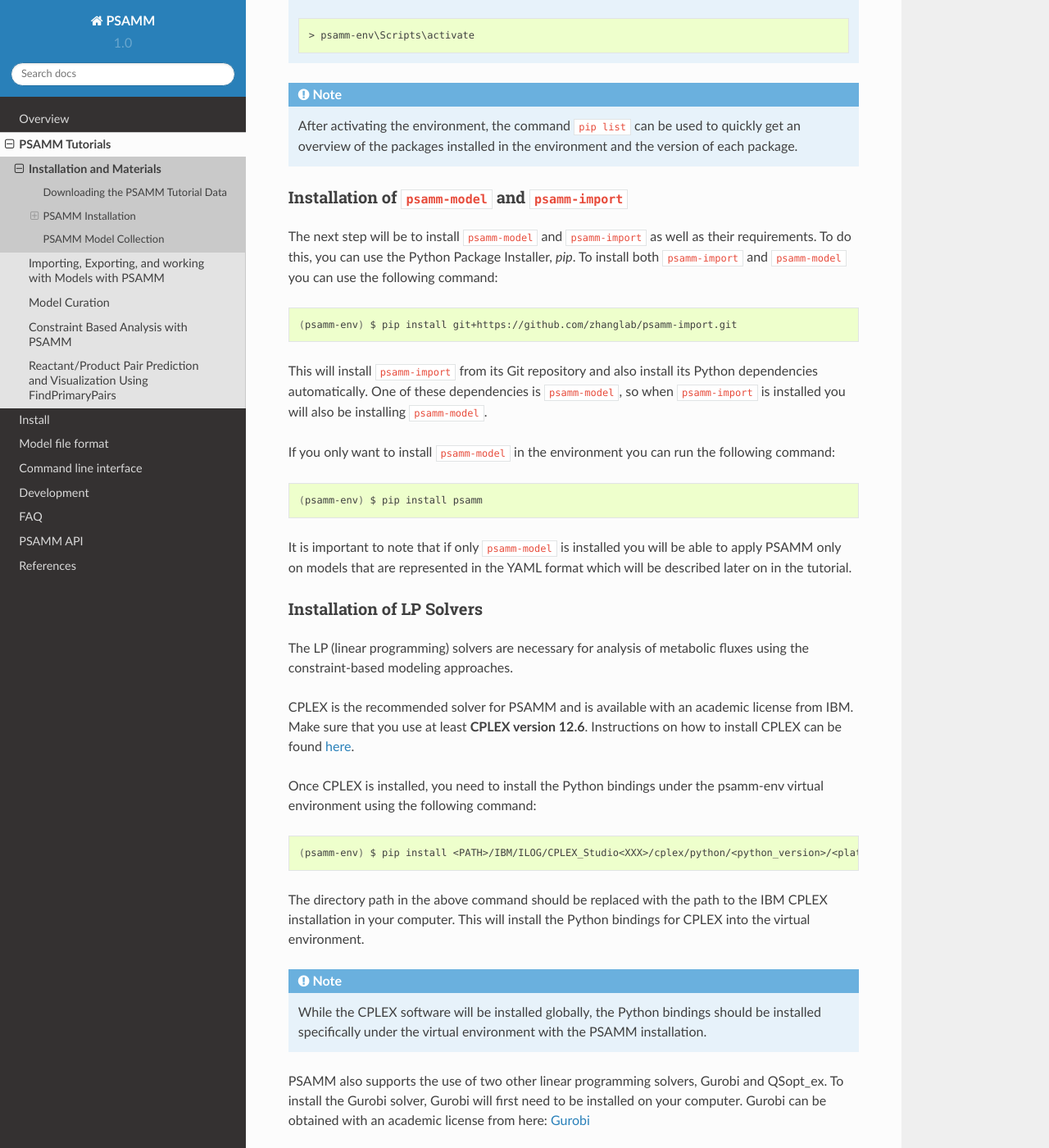
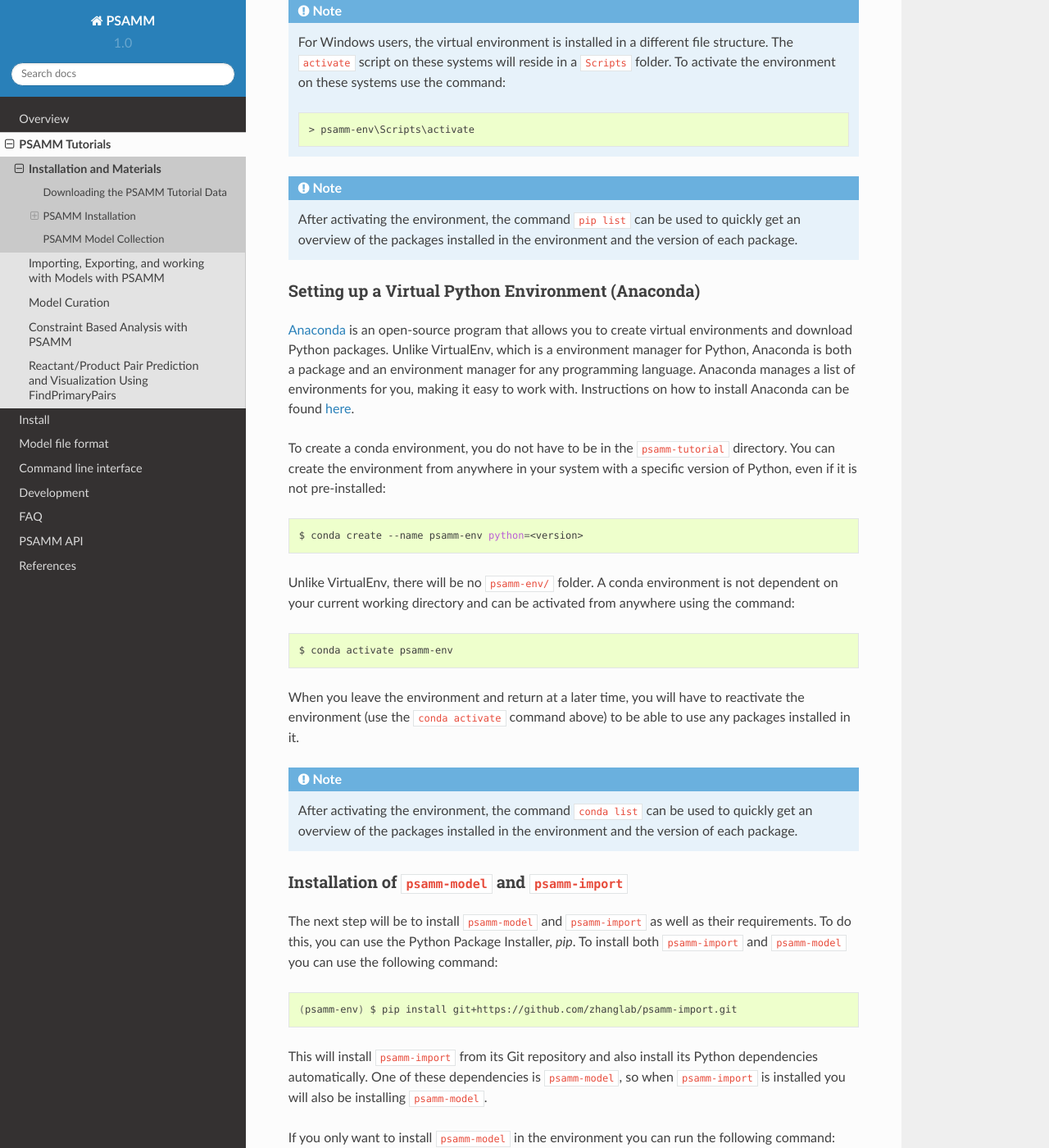
Before and after one commit to zhanglab/psamm, a Sphinx documentation site: the page built from docs/tutorial/psamm-install.rst, in a window 1280 px wide and 1400 px high, scrolled down 2142 px. Shown: the whole window at 82% size. Built offline with Sphinx 7.4.7 and the Read the Docs theme 2.0.0, drawn with Linux system fonts in a browser that asks for light colours; some of the changed text lies outside the part shown.

Commit message:
Updated py3 venv, gurobi installation

```diff
--- a/docs/tutorial/psamm-install.rst
+++ b/docs/tutorial/psamm-install.rst
@@ -51,8 +51,8 @@
 programming problems; ``psamm-import``, which supports the import of models
 from SBML, JSON, and Excel formats.
 
-Setting up a Virtual Python Environment
-~~~~~~~~~~~~~~~~~~~~~~~~~~~~~~~~~~~~~~~
+Setting up a Virtual Python Environment (Virtualenv)
+~~~~~~~~~~~~~~~~~~~~~~~~~~~~~~~~~~~~~~~~~~~~~~~~~~~~
 
 It is recommended that the PSAMM software and dependencies should be
 installed under a virtual Python environment. This can be done by using
@@ -73,11 +73,17 @@
 In this command, ``<PATH>`` should be substituted by the directory path to
 where you created the ``psamm-tutorial``. This will change your current
 directory to the ``psamm-tutorial`` directory. Then, you can create a virtual
-environment in the ``psamm-tutorial`` directory:
+environment for Python 2 in the ``psamm-tutorial`` directory:
 
 .. code-block:: shell
 
     $ virtualenv psamm-env
+
+For Python 3, use the following command instead:
+
+.. code-block:: shell
+
+    $ python3 -m venv psamm-env
 
 That will set up the virtual environment in a folder called ``psamm-env/``.
 The next step is to activate the virtual environment so that the Python that is
@@ -116,6 +122,45 @@
     After activating the environment, the command ``pip list`` can be used to
     quickly get an overview of the packages installed in the environment and
     the version of each package.
+
+Setting up a Virtual Python Environment (Anaconda)
+~~~~~~~~~~~~~~~~~~~~~~~~~~~~~~~~~~~~~~~~~~~~~~~~~~
+
+Anaconda_ is an open-source program that allows you to create virtual
+environments and download Python packages. Unlike VirtualEnv, which is a
+environment manager for Python, Anaconda is both a package and an environment
+manager for any programming language. Anaconda manages a list of environments
+for you, making it easy to work with. Instructions on how to install Anaconda
+can be found `here <https://docs.anaconda.com/anaconda/install/>`_.
+
+.. _Anaconda: https://www.anaconda.com
+
+To create a conda environment, you do not have to be in the ``psamm-tutorial``
+directory. You can create the environment from anywhere in your system with a
+specific version of Python, even if it is not pre-installed:
+
+.. code-block:: shell
+
+    $ conda create --name psamm-env python=<version>
+
+Unlike VirtualEnv, there will be no ``psamm-env/`` folder. A conda environment
+is not dependent on your current working directory and can be activated from
+anywhere using the command:
+
+.. code-block:: shell
+
+    $ conda activate psamm-env
+
+When you leave the environment and return at a later time, you will
+have to reactivate the environment (use the ``conda activate`` command
+above) to be able to use any packages installed in it.
+
+.. note::
+
+    After activating the environment, the command ``conda list`` can be used to
+    quickly get an overview of the packages installed in the environment and
+    the version of each package.
+
 
 Installation of ``psamm-model`` and ``psamm-import``
 ~~~~~~~~~~~~~~~~~~~~~~~~~~~~~~~~~~~~~~~~~~~~~~~~~~~~
@@ -187,11 +232,13 @@
 
 .. code-block:: shell
 
-    (psamm-env) $ pip install /Library/gurobi604/mac64/
+    (psamm-env) $ cd /Library/gurobi604/mac64/
+    (psamm-env) $ python setup.py install
 
-The QSopt_ex solver can also be used with PSAMM. To install this solver you
-will first need to install Qsopt_ex on your computer and afterwards the
-Python bindings (`python-qsoptex`) can be installed in the virtual environment:
+The QSopt_ex solver can also be used with PSAMM. To install this solver, Python 2.7
+or 3.4 is required. You will first need to install Qsopt_ex on your computer and
+afterwards the Python bindings (`python-qsoptex`) can be installed in the virtual
+environment:
 
 .. code-block:: shell
 
```
